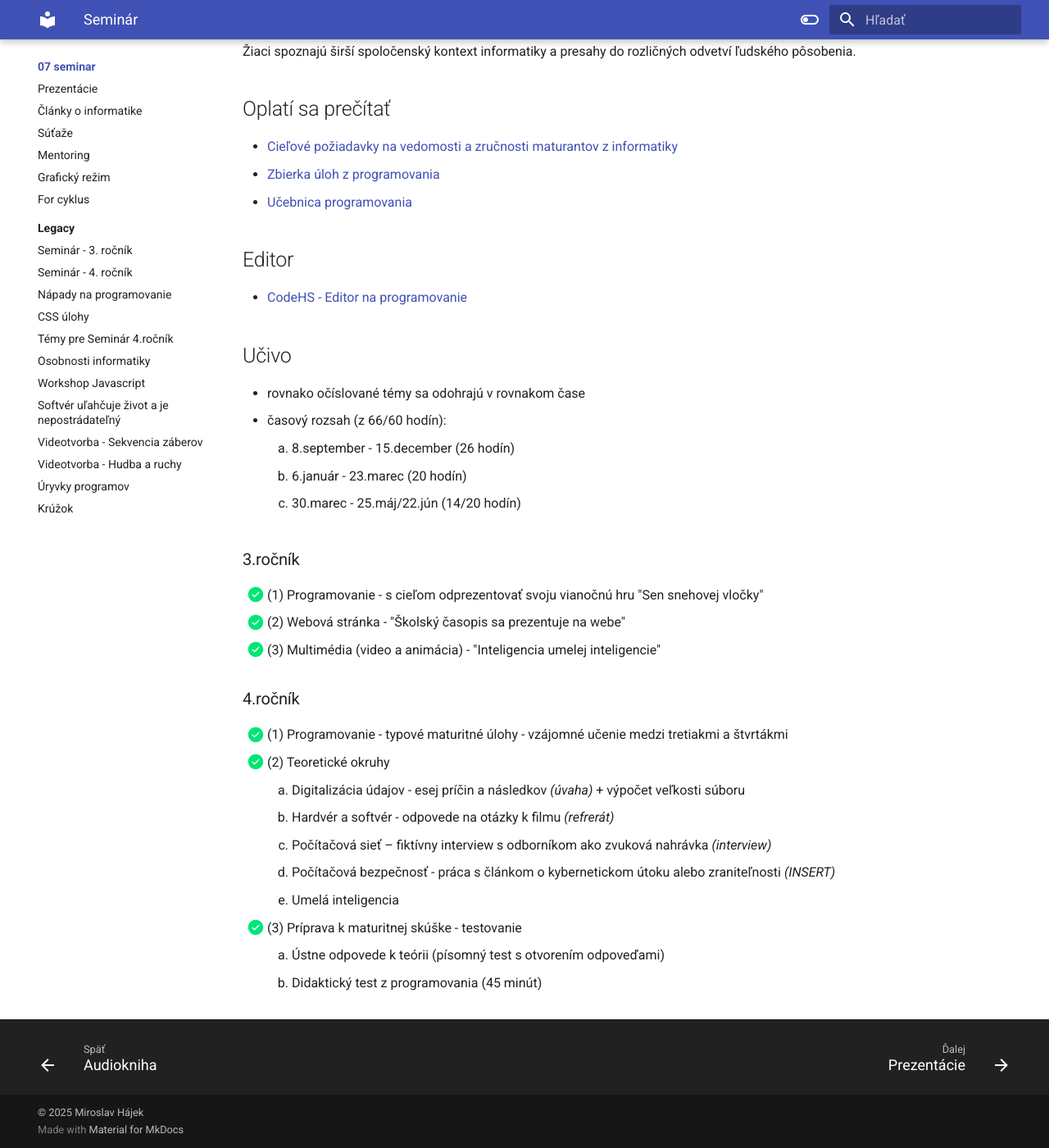
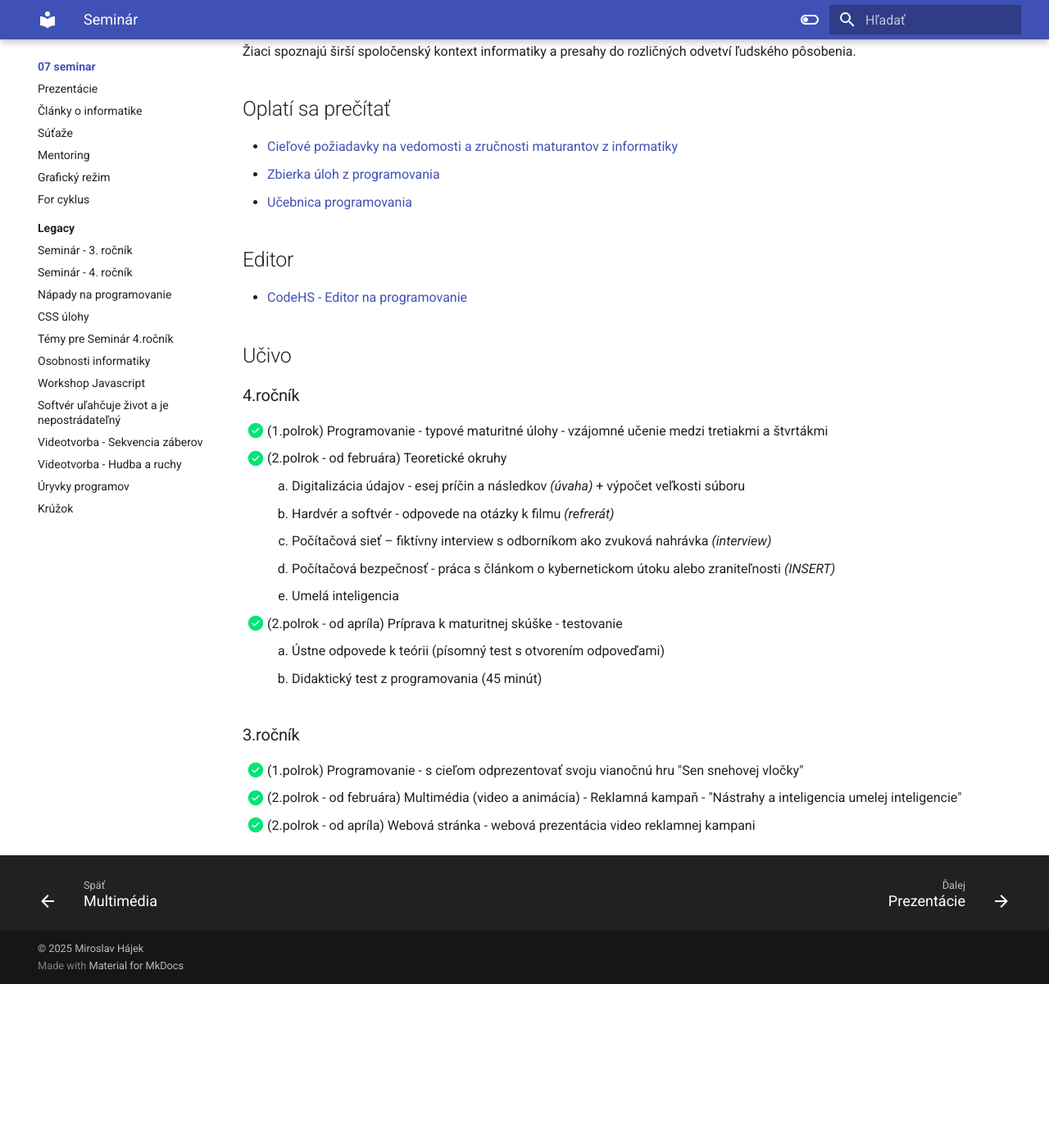
Before and after one commit to hubenka/hubenka.github.io, an MkDocs documentation site: the page built from docs/07_seminar/README.md, in a window 1280 px wide and 1400 px high, scrolled down 424 px. Shown: the whole window at 82% size. Built offline with MkDocs 1.6.1 and Material for MkDocs 9.7.7, drawn with Linux system fonts in a browser that asks for light colours; after the commit the page ends 1624 px from its top, so only the background shows below that.

Commit message:
Graphics project 3R

```diff
--- a/docs/07_seminar/README.md
+++ b/docs/07_seminar/README.md
@@ -20,27 +20,23 @@ publish: true
 
 ## Učivo
 
-- rovnako očíslované témy sa odohrajú v rovnakom čase
-- časový rozsah (z 66/60 hodín):
-    1. 8.september - 15.december (26 hodín)
-    2. 6.január - 23.marec (20 hodín)
-    3. 30.marec - 25.máj/22.jún (14/20 hodín)
-
-### 3.ročník
-
-- [x] (1) Programovanie - s cieľom odprezentovať svoju vianočnú hru "Sen snehovej vločky"
-- [x] (2) Webová stránka - "Školský časopis sa prezentuje na webe"
-- [x] (3) Multimédia (video a animácia) - "Inteligencia umelej inteligencie"
 
 ### 4.ročník
 
-- [x] (1) Programovanie - typové maturitné úlohy - vzájomné učenie medzi tretiakmi a štvrtákmi
-- [x] (2) Teoretické okruhy
+- [x] (1.polrok) Programovanie - typové maturitné úlohy - vzájomné učenie medzi tretiakmi a štvrtákmi
+- [x] (2.polrok - od februára) Teoretické okruhy
     1. Digitalizácia údajov - esej príčin a následkov *(úvaha)* + výpočet veľkosti súboru
     2. Hardvér a softvér -  odpovede na otázky k filmu *(refrerát)*
     3. Počítačová sieť – fiktívny interview s odborníkom ako zvuková nahrávka *(interview)*
     4. Počítačová bezpečnosť - práca s článkom o kybernetickom útoku alebo zraniteľnosti *(INSERT)*
     5. Umelá inteligencia
-- [x] (3) Príprava k maturitnej skúške - testovanie
+- [x] (2.polrok - od apríla) Príprava k maturitnej skúške - testovanie
     1. Ústne odpovede k teórii (písomný test s otvorením odpoveďami)
     2. Didaktický test z programovania (45 minút)
+
+
+### 3.ročník
+
+- [x] (1.polrok) Programovanie - s cieľom odprezentovať svoju vianočnú hru "Sen snehovej vločky"
+- [x] (2.polrok - od februára) Multimédia (video a animácia) - Reklamná kampaň - "Nástrahy a inteligencia umelej inteligencie"
+- [x] (2.polrok - od apríla) Webová stránka - webová prezentácia video reklamnej kampani
```
Also changed, not shown: docs/04_prvaci/01_digitalizacia.md (+1 -1 lines), docs/04_prvaci/README.md (+7 -3 lines), docs/05_druhaci/02_protokoly.md (+1 -1 lines), docs/06_tretiaci/02_rastrova_grafika.md (added, +32 -0 lines), docs/06_tretiaci/03_grafika.md (deleted, +0 -59 lines), docs/06_tretiaci/03_vektorova_grafika.md (added, +11 -0 lines), docs/06_tretiaci/README.md (+11 -3 lines), docs/06_tretiaci/napady-gimp.md (renamed from docs/06_tretiaci/02_multimedia.md, +56 -0 lines).
